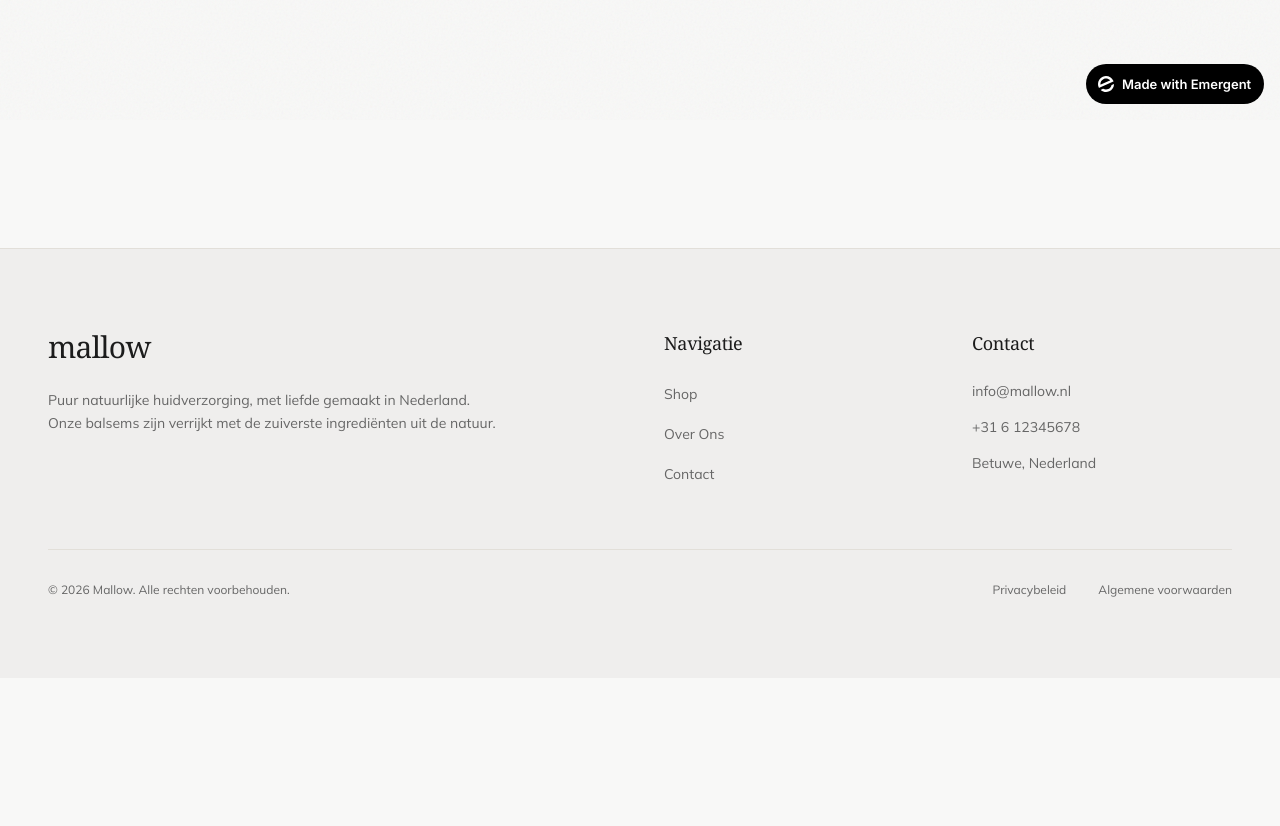
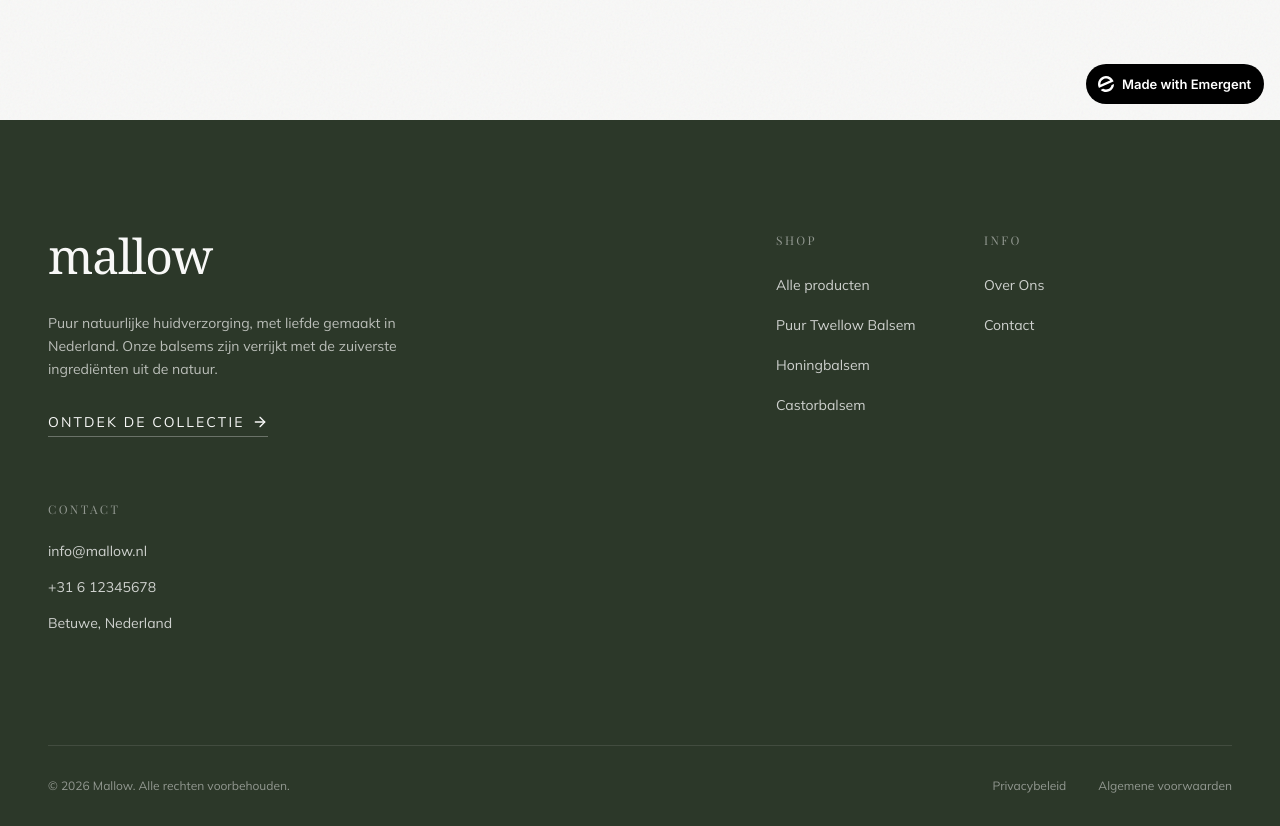
Before and after one commit to Tijndh/Mallow, a React (Create React App) app in the folder frontend/: page /success in a window 1280 px wide. Shown: the part 680-1506 px from the top of the page. Before the commit the page ends 1358 px from the top, so only its background shows below. Built offline with nearby package versions, Linux system fonts and the light colour scheme; no server answers; a web font is replaced by a local one.

Commit message:
auto-commit for 5d16729d-e278-47e6-a374-ff1108246ae4

```diff
--- a/frontend/src/components/Footer.js
+++ b/frontend/src/components/Footer.js
@@ -1,38 +1,79 @@
 import { Link } from 'react-router-dom';
+import { ArrowRight } from 'lucide-react';
 
 export default function Footer() {
   return (
-    <footer className="bg-secondary/50 border-t border-border mt-32">
-      <div className="max-w-7xl mx-auto px-6 lg:px-12 py-20">
-        <div className="grid grid-cols-1 md:grid-cols-4 gap-12">
+    <footer className="bg-primary text-primary-foreground">
+      <div className="max-w-7xl mx-auto px-6 lg:px-12">
+        {/* Main Footer */}
+        <div className="py-20 lg:py-28">
+          <div className="grid grid-cols-1 lg:grid-cols-12 gap-16">
             {/* Brand */}
-          <div className="md:col-span-2">
-            <Link to="/" className="font-serif text-3xl tracking-tight text-foreground">
+            <div className="lg:col-span-5">
+              <Link to="/" className="font-serif text-4xl lg:text-5xl tracking-tight">
                 mallow
               </Link>
-            <p className="mt-6 text-muted-foreground text-sm leading-relaxed max-w-md">
+              <p className="mt-8 text-primary-foreground/70 text-sm leading-relaxed max-w-sm">
                 Puur natuurlijke huidverzorging, met liefde gemaakt in Nederland.
                 Onze balsems zijn verrijkt met de zuiverste ingrediënten uit de natuur.
               </p>
+              <Link
+                to="/shop"
+                className="inline-flex items-center mt-8 text-sm uppercase tracking-[0.15em] border-b border-primary-foreground/30 hover:border-primary-foreground transition-colors pb-1 group"
+              >
+                Ontdek de collectie
+                <ArrowRight className="ml-2 w-4 h-4 transition-transform duration-300 group-hover:translate-x-1" />
+              </Link>
             </div>
 
             {/* Navigation */}
-          <div>
-            <h4 className="font-serif text-lg mb-6">Navigatie</h4>
+            <div className="lg:col-span-2 lg:col-start-8">
+              <h4 className="text-xs uppercase tracking-[0.2em] text-primary-foreground/50 mb-6">Shop</h4>
               <ul className="space-y-4">
                 <li>
                   <Link
                     to="/shop"
-                  className="text-sm text-muted-foreground hover:text-foreground transition-colors"
+                    className="text-sm text-primary-foreground/80 hover:text-primary-foreground transition-colors"
                     data-testid="footer-shop-link"
                   >
-                  Shop
+                    Alle producten
                   </Link>
                 </li>
                 <li>
                   <Link
+                    to="/product/puur-twellow-balsem"
+                    className="text-sm text-primary-foreground/80 hover:text-primary-foreground transition-colors"
+                  >
+                    Puur Twellow Balsem
+                  </Link>
+                </li>
+                <li>
+                  <Link
+                    to="/product/honingbalsem"
+                    className="text-sm text-primary-foreground/80 hover:text-primary-foreground transition-colors"
+                  >
+                    Honingbalsem
+                  </Link>
+                </li>
+                <li>
+                  <Link
+                    to="/product/castorbalsem"
+                    className="text-sm text-primary-foreground/80 hover:text-primary-foreground transition-colors"
+                  >
+                    Castorbalsem
+                  </Link>
+                </li>
+              </ul>
+            </div>
+
+            {/* Info */}
+            <div className="lg:col-span-2">
+              <h4 className="text-xs uppercase tracking-[0.2em] text-primary-foreground/50 mb-6">Info</h4>
+              <ul className="space-y-4">
+                <li>
+                  <Link
                     to="/over-ons"
-                  className="text-sm text-muted-foreground hover:text-foreground transition-colors"
+                    className="text-sm text-primary-foreground/80 hover:text-primary-foreground transition-colors"
                     data-testid="footer-about-link"
                   >
                     Over Ons
@@ -41,7 +82,7 @@ export default function Footer() {
                 <li>
                   <Link
                     to="/contact"
-                  className="text-sm text-muted-foreground hover:text-foreground transition-colors"
+                    className="text-sm text-primary-foreground/80 hover:text-primary-foreground transition-colors"
                     data-testid="footer-contact-link"
                   >
                     Contact
@@ -51,26 +92,27 @@ export default function Footer() {
             </div>
 
             {/* Contact */}
-          <div>
-            <h4 className="font-serif text-lg mb-6">Contact</h4>
-            <ul className="space-y-4 text-sm text-muted-foreground">
+            <div className="lg:col-span-2">
+              <h4 className="text-xs uppercase tracking-[0.2em] text-primary-foreground/50 mb-6">Contact</h4>
+              <ul className="space-y-4 text-sm text-primary-foreground/80">
                 <li>info@mallow.nl</li>
                 <li>+31 6 12345678</li>
                 <li>Betuwe, Nederland</li>
               </ul>
             </div>
           </div>
+        </div>
 
         {/* Bottom */}
-        <div className="mt-16 pt-8 border-t border-border flex flex-col md:flex-row justify-between items-center space-y-4 md:space-y-0">
-          <p className="text-xs text-muted-foreground">
+        <div className="py-8 border-t border-primary-foreground/10 flex flex-col md:flex-row justify-between items-center gap-4">
+          <p className="text-xs text-primary-foreground/50">
             © {new Date().getFullYear()} Mallow. Alle rechten voorbehouden.
           </p>
-          <div className="flex space-x-8">
-            <span className="text-xs text-muted-foreground hover:text-foreground cursor-pointer transition-colors">
+          <div className="flex gap-8">
+            <span className="text-xs text-primary-foreground/50 hover:text-primary-foreground cursor-pointer transition-colors">
               Privacybeleid
             </span>
-            <span className="text-xs text-muted-foreground hover:text-foreground cursor-pointer transition-colors">
+            <span className="text-xs text-primary-foreground/50 hover:text-primary-foreground cursor-pointer transition-colors">
               Algemene voorwaarden
             </span>
           </div>
```
Lines whose indentation alone changed are shown as unchanged.
